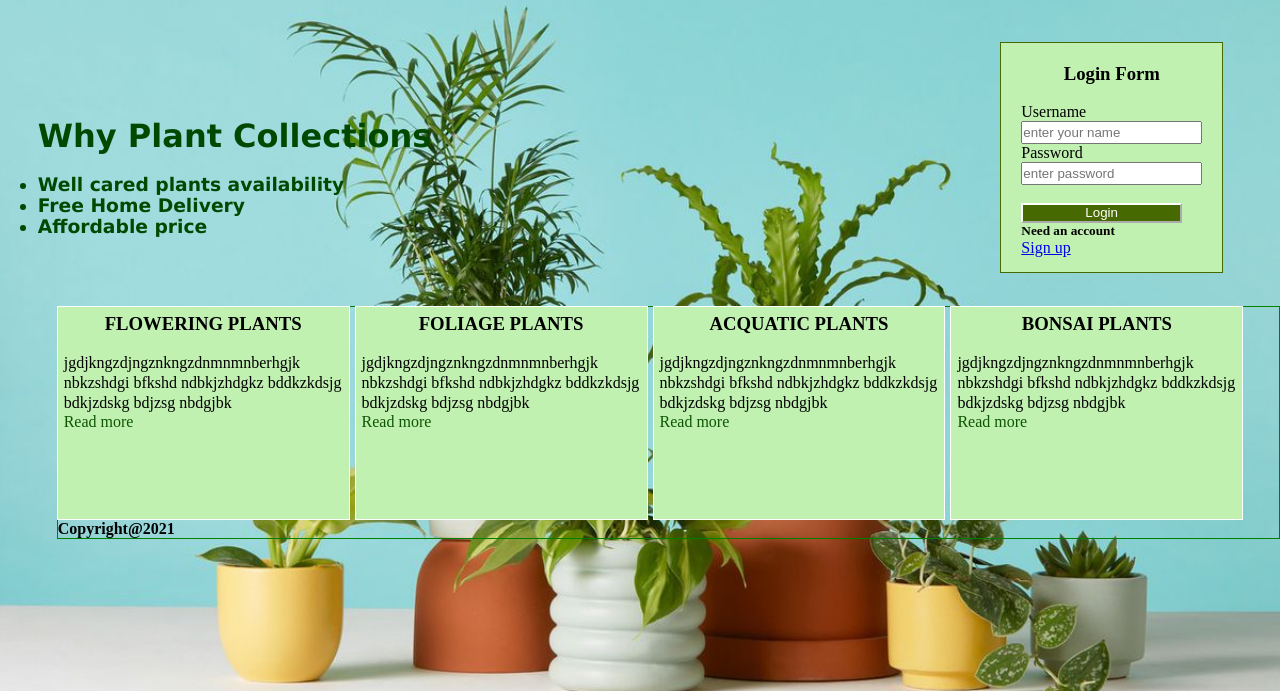
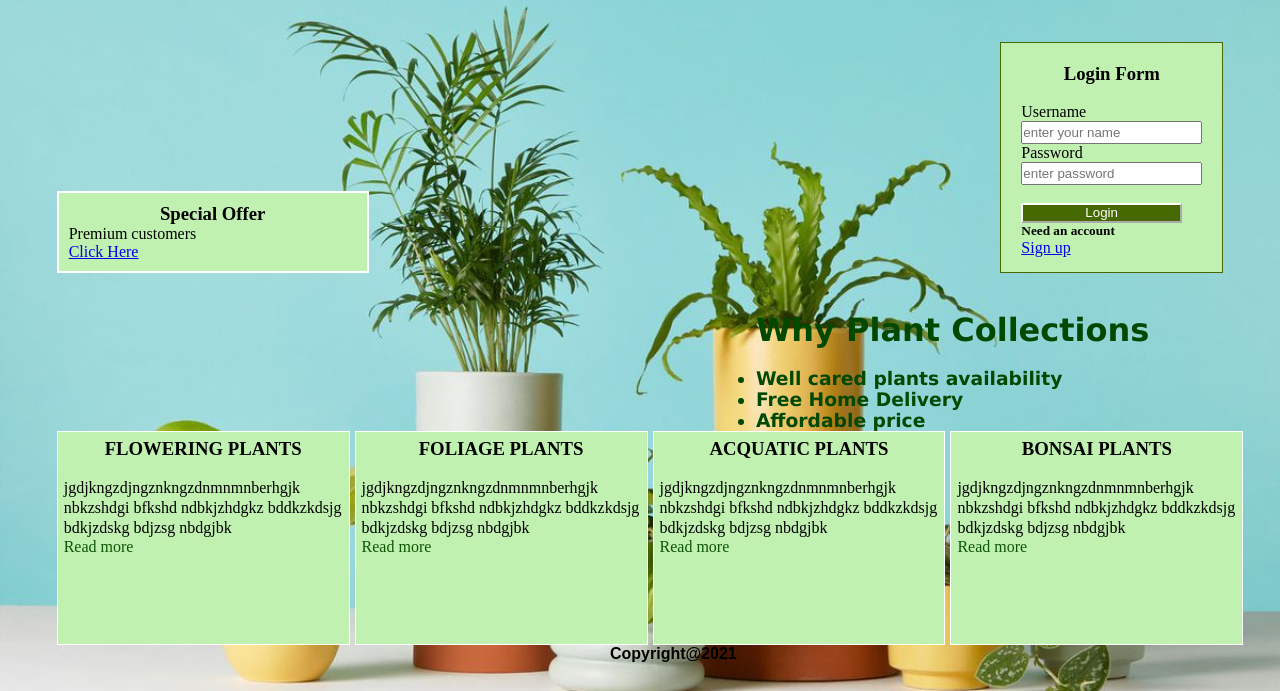
Before and after one commit to seethalthom/plantcollections, a plain HTML site: page index.html in a window 1280 px wide. Shown: the part 109-800 px from the top of the page. Drawn offline with Linux system fonts and the light colour scheme.

Commit message:
second version

```diff
--- a/css/style.css
+++ b/css/style.css
@@ -75,8 +75,8 @@ img{
     color: rgb(1, 73, 1);
     float: left;
     padding-right: 100px;
-    margin-top: 3cm;
-    margin-left: 1cm;
+    margin-top: 1cm;
+    margin-left: 20cm;
     font-family: 'Lucida Sans', 'Lucida Sans Regular', 'Lucida Grande', 'Lucida Sans Unicode', Geneva, Verdana, sans-serif;
     /* list-style-type: square ; how to change  */
 }
@@ -114,6 +114,21 @@ img{
 }
 
 footer{
-    border: 1px solid green;
-    margin-top: 5cm;
+    text-align: center;
+    background-color: black
+    color: white;
+    height: 40px;
+    margin-top: 24%;
+    font-family:Arial, Helvetica, sans-serif;
+    padding: 5px;
+    width: 100%;
 }
+.card{
+    background-color: rgb(192, 241, 177) ;
+    border: 2px solid white;
+    float: left;
+    position: relative;
+    margin-top: -12cm;
+    padding: 10px;
+
+}
--- a/index.html
+++ b/index.html
@@ -90,6 +90,15 @@
         <a href="">Read more</a>
     </div>
 
+    <div class="card" style="width: 18rem;">
+        <div class="card-body">
+          <h3 class="card-title" style="text-align: center;">Special Offer</h3>
+          <p class="card-text">Premium customers</p>
+          <a href="#" class="btn btn-primary">Click Here</a>
+        </div>
+      </div>
+
+
 <footer>
     <h4>
         Copyright@2021
```
